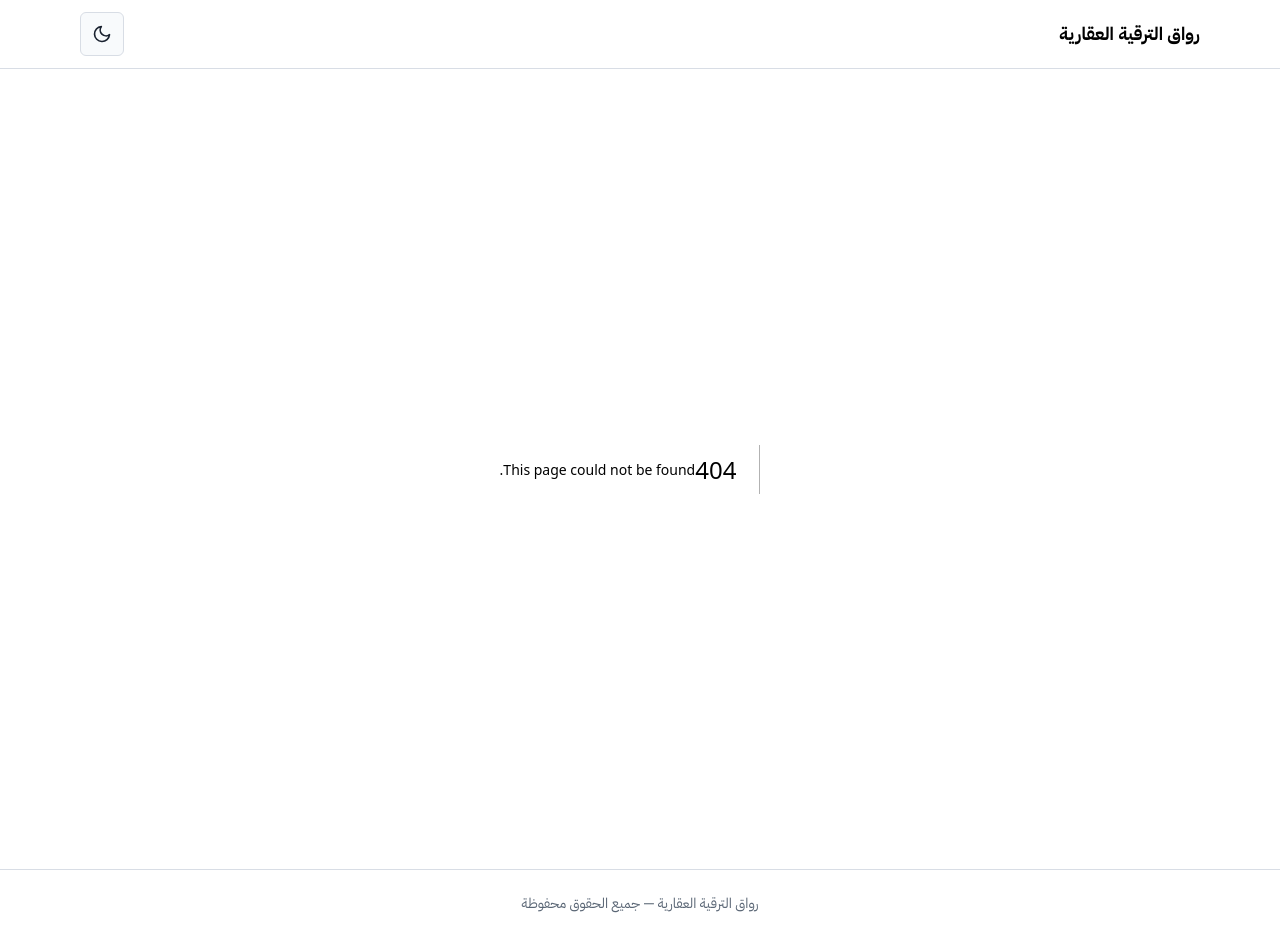
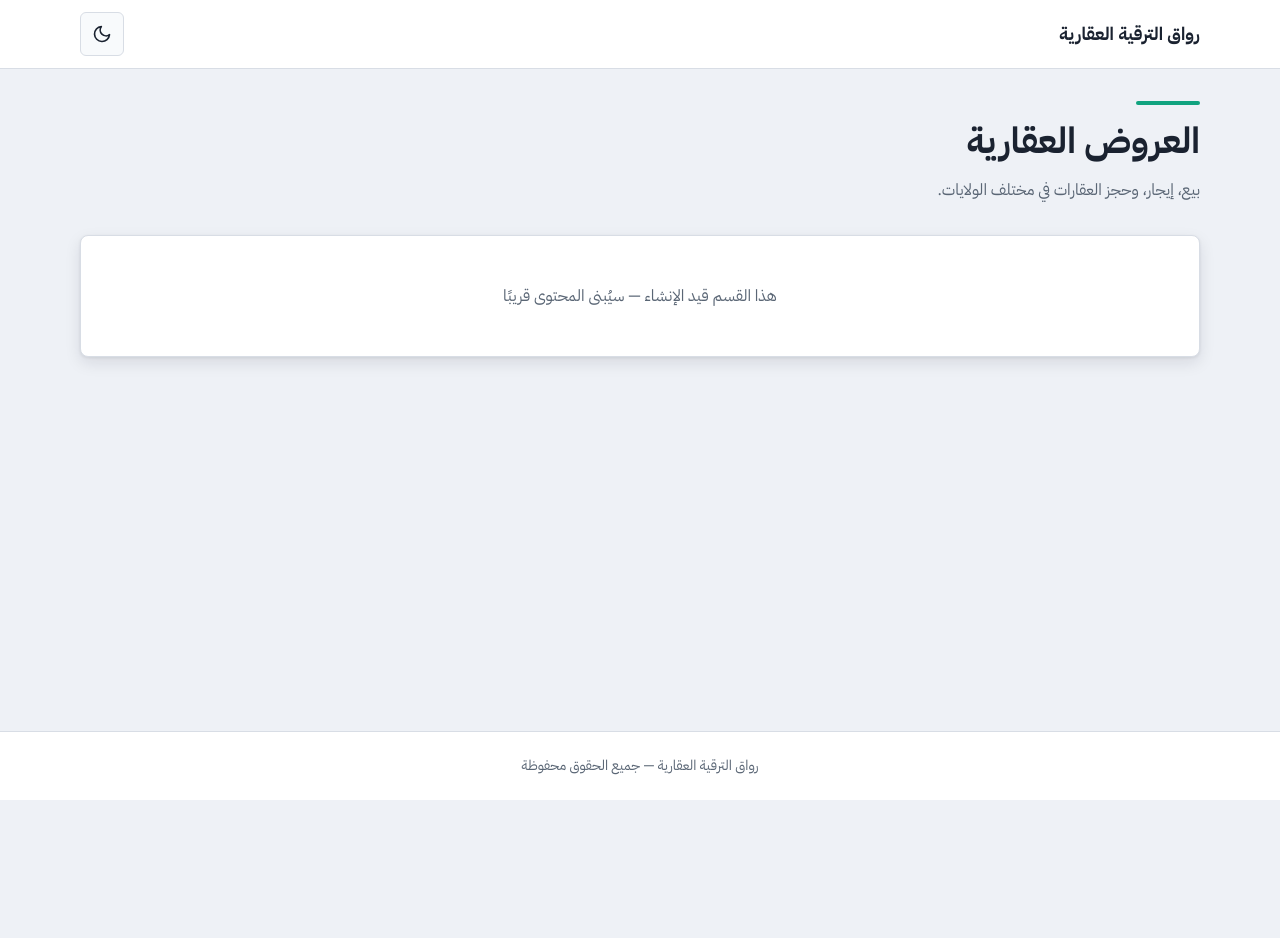
Before and after one commit to akramroyale24-jpg/riwaq-real-estate-development, a Next.js app: page /real-estate in a window 1280 px wide. Before the commit this address had no page. After the commit the page ends 800 px from the top, so only its background shows below. Built offline with nearby package versions, Linux system fonts and the light colour scheme.

Commit message:
Create page.tsx

```diff
--- /dev/null
+++ b/app/real-estate/page.tsx
@@ -0,0 +1,19 @@
+import PageHeader from "@/components/layout/PageHeader";
+import Card from "@/components/ui/Card";
+
+export default function RealEstatePage() {
+  return (
+    <div className="mx-auto max-w-6xl px-4 py-8 space-y-8">
+      <PageHeader
+        variant="realestate"
+        title="العروض العقارية"
+        description="بيع، إيجار، وحجز العقارات في مختلف الولايات."
+      />
+      <Card>
+        <p className="text-center text-text-muted py-8">
+          هذا القسم قيد الإنشاء — سيُبنى المحتوى قريبًا
+        </p>
+      </Card>
+    </div>
+  );
+}
```
